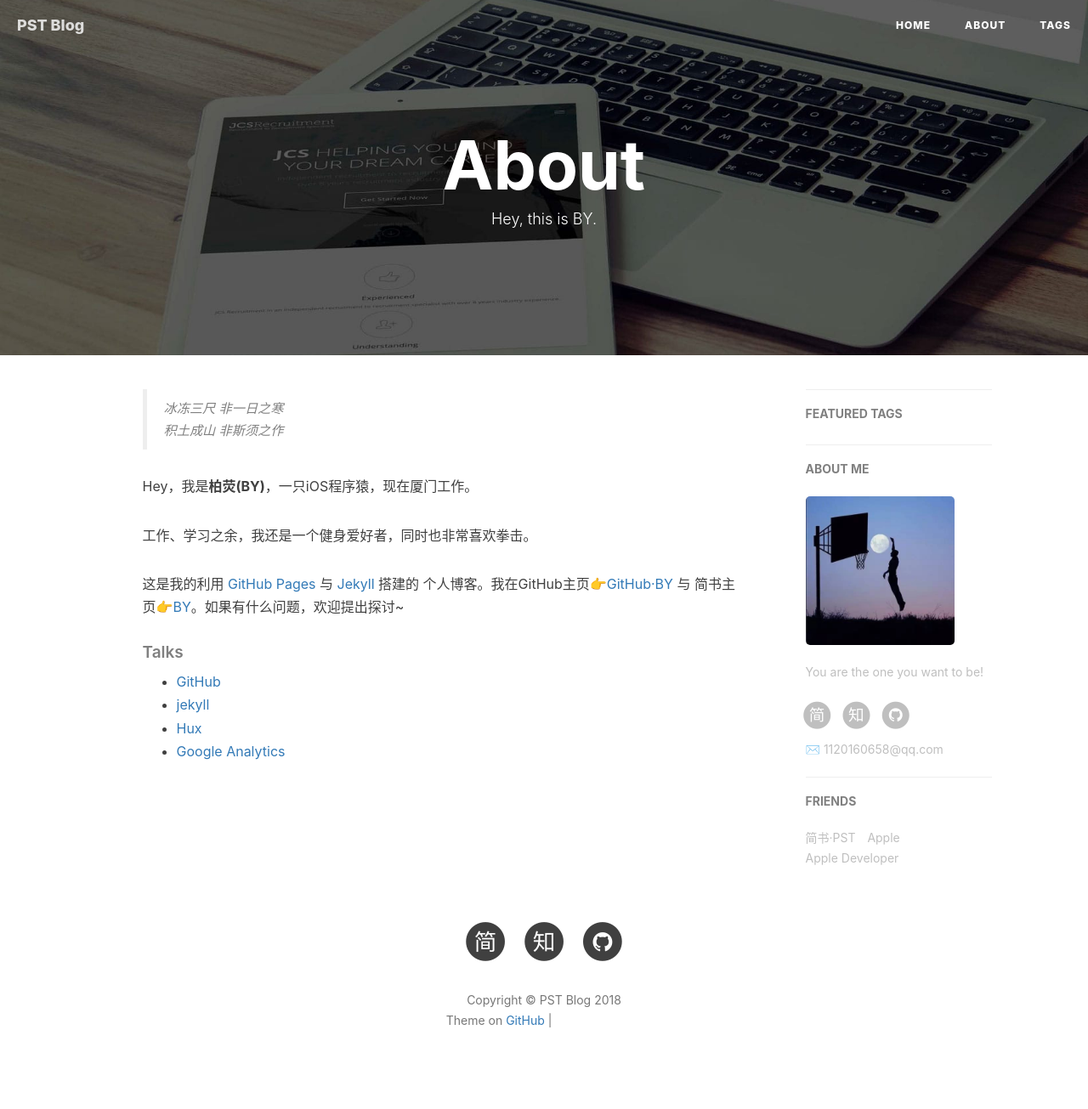
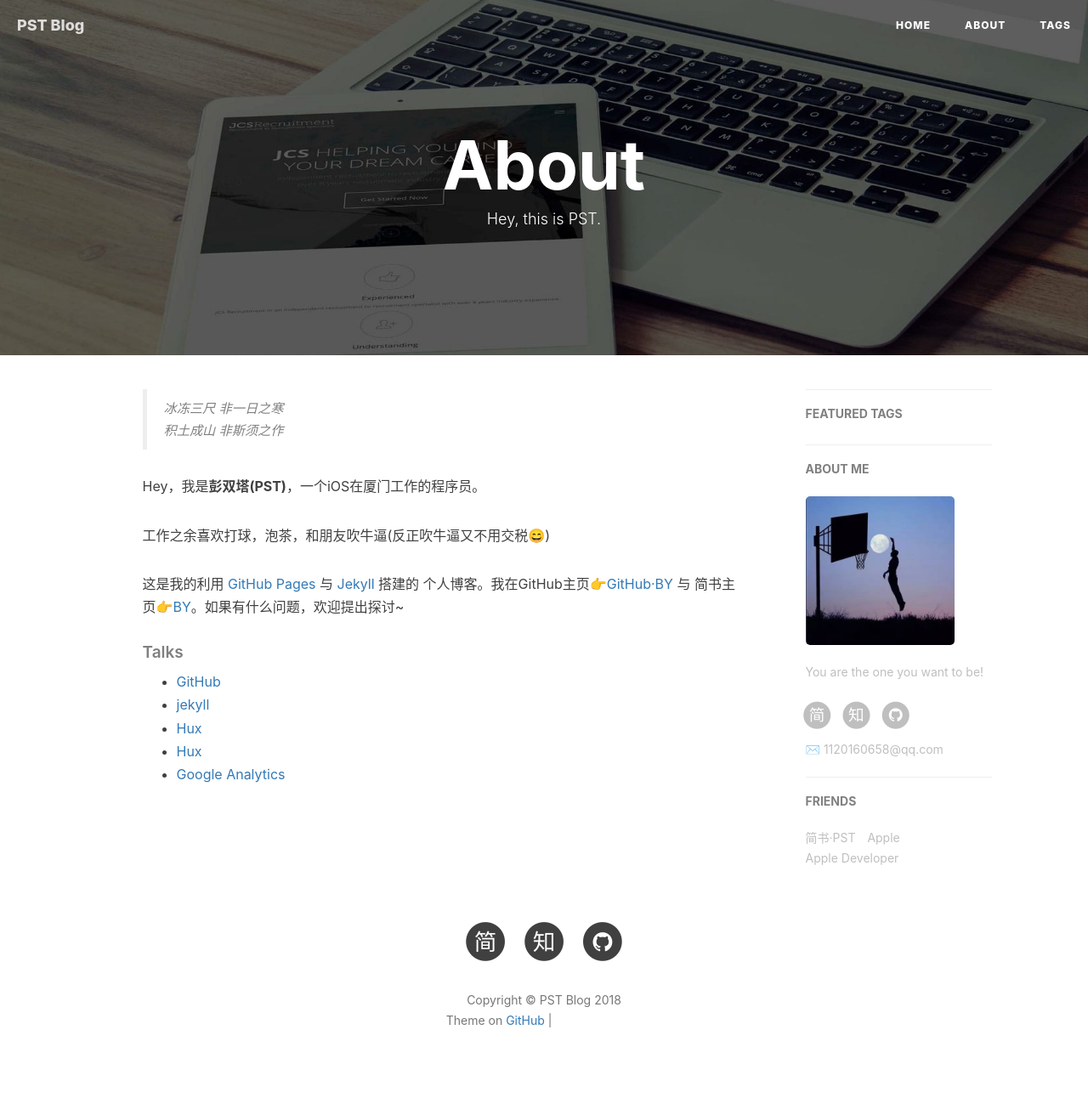
Before and after one commit to pengshuangta/pengshuangta.github.io, a Jekyll site: the page built from about.html, in a window 1280 px wide. Shown: the whole page at 85% size. Built offline with Jekyll 4.4.1, drawn with Linux system fonts in a browser that asks for light colours; nearby versions of some CDN libraries; comment, search, counter and statistics services are not loaded; grey boxes are pictures that could not be loaded.

Commit message:
修改about基础信息

```diff
--- a/about.html
+++ b/about.html
@@ -1,7 +1,7 @@
 ---
 layout: page
 title: "About"
-description: "Hey, this is BY."
+description: "Hey, this is PST."
 header-img: "img/post-bg-rwd.jpg"
 ---
 
@@ -18,9 +18,9 @@
     <blockquote><p>冰冻三尺 非一日之寒<br>
     积土成山 非斯须之作</p></blockquote>
 
-    <p>Hey，我是<strong>柏荧(BY)</strong>，一只iOS程序猿，现在厦门工作。</p>
+    <p>Hey，我是<strong>彭双塔(PST)</strong>，一个iOS在厦门工作的程序员。</p>
 
-    <p>工作、学习之余，我还是一个健身爱好者，同时也非常喜欢拳击。</p>
+    <p>工作之余喜欢打球，泡茶，和朋友吹牛逼(反正吹牛逼又不用交税😄)</p>
 
     <p>这是我的利用 <a href="https://pages.github.com/">GitHub Pages</a> 与 <a href="http://jekyll.com.cn/">Jekyll</a> 搭建的 个人博客。我在GitHub主页<a href="https://github.com/qiubaiying">👉GitHub·BY</a> 与 简书主页<a href="https://http://www.jianshu.com/u/e71990ada2fd">👉BY</a>。如果有什么问题，欢迎提出探讨~</p>
 
@@ -32,6 +32,7 @@
         <li><a href="https://github.com">GitHub</a></li>
         <li><a href="http://jekyll.com.cn/">jekyll</a></li>
         <li><a href="http://huangxuan.me/">Hux</a></li>
+        <li><a href="http://qiubaiying.top/">Hux</a></li>
         <li><a href="https://analytics.google.com/analytics">Google Analytics</a></li>
     </ul>
 </div>
```
